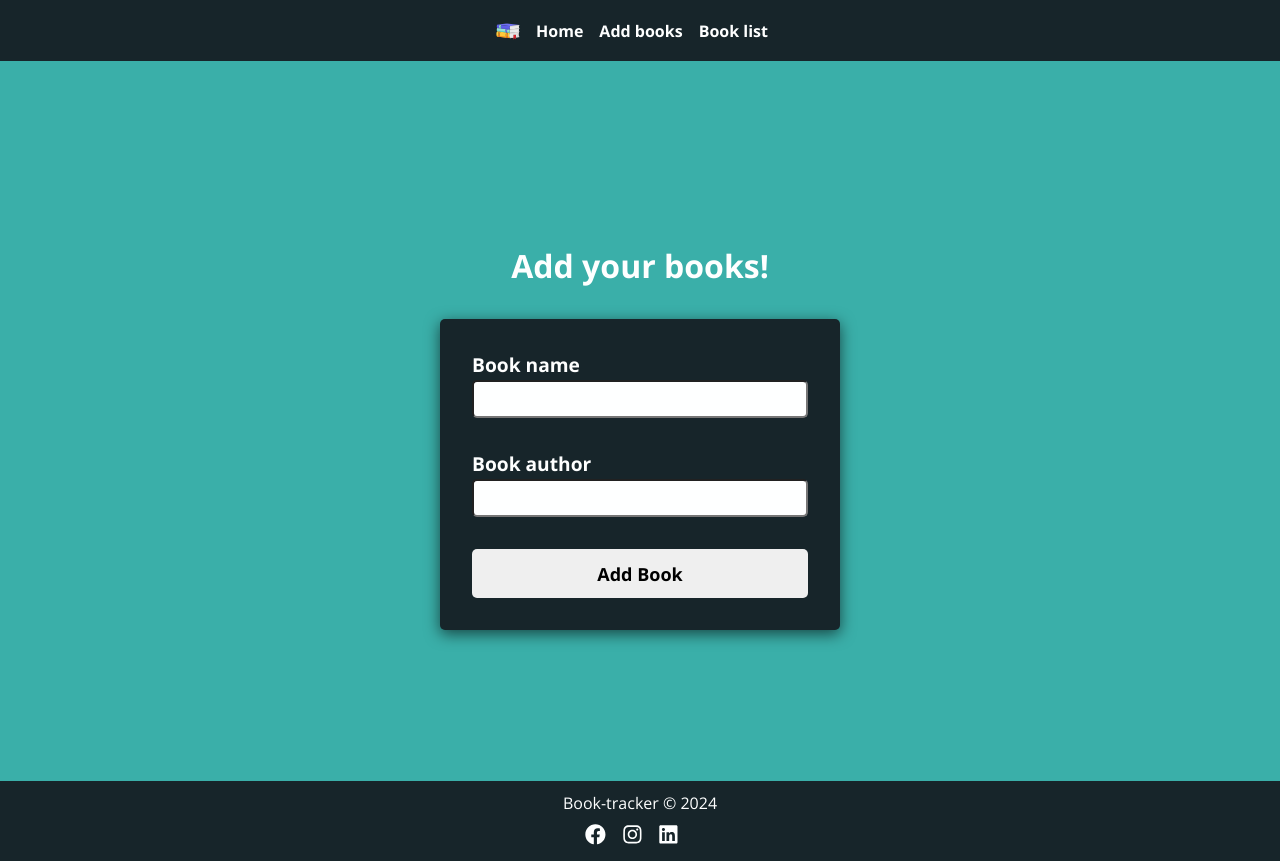
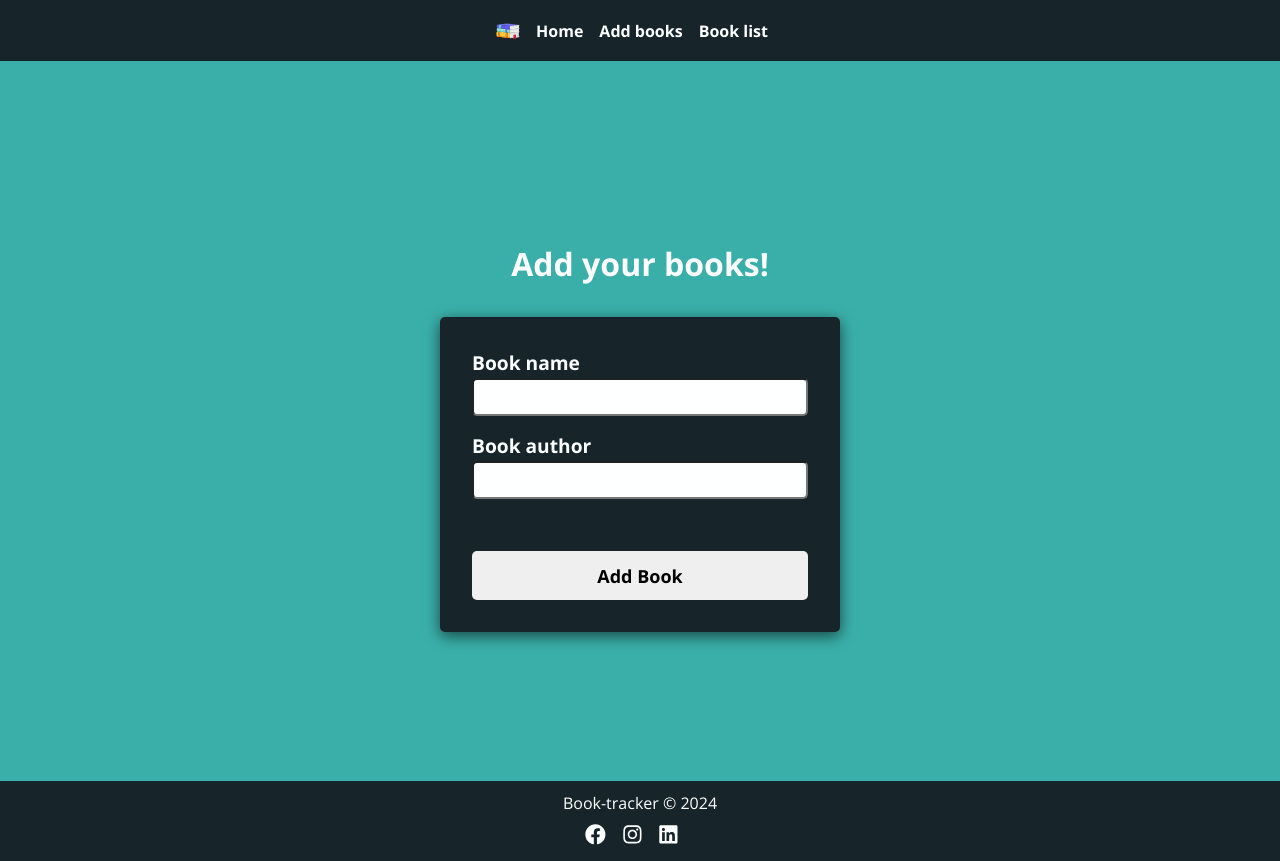
Before and after one commit to kaynan45/Portifolio, a React (Create React App) app in the folder Book-tracker/: page /add-books in a window 1280 px wide. Built offline with nearby package versions, Linux system fonts and the light colour scheme.

Commit message:
Trying to allocate information on the database

```diff
--- a/Book-tracker/src/components/form/Input.js
+++ b/Book-tracker/src/components/form/Input.js
@@ -1,10 +1,10 @@
 import styles from './Input.module.css'
 
-function Input({ label, type }) {
+function Input({ label, type, onChange }) {
   return (
     <div className={styles.book}>
       <label>{label}</label>
-      <input type={type} className={styles.bookInputs} />
+      <input type={type} className={styles.bookInputs} onChange={onChange}/>
     </div>
   );
 }
--- a/Book-tracker/src/components/pages/AddBooks.js
+++ b/Book-tracker/src/components/pages/AddBooks.js
@@ -1,24 +1,47 @@
+import Input from "../form/Input";
 import styles from "./AddBooks.module.css";
+import { useState } from "react";
 
 function AddBooks() {
-  function addBook(e) {
+  const [book, setBook] = useState({});
+  // const book = {
+  //   name: "book test",
+  //   author: "author test"
+  // }
+
+  function onChange(e) {
+    (setBook({...book,[e.target.value]: e.target.name}))
+    console.log(book)
+  }
+
+  function addBookName(e) {
     e.preventDefault();
-    alert("book added!");
+    fetch("http://localhost:5000/book-list", {
+      method: "POST",
+      headers: {
+        "Content-Type": "application/json",
+      },
+      body: JSON.stringify(book),
+    })
+      .then((response) => response.json())
+      .then((data) => {
+        console.log(data);
+      })
+      .catch((error) => console.log(error));
   }
 
   return (
     <section className={styles.bookSection}>
       <h1>Add your books!</h1>
       <form className={styles.booksForm}>
-        <div>
-          <label>Book name</label>
-          <input type="text" className={styles.bookInputs}/>
-        </div>
-        <div>
-          <label>Book author</label>
-          <input type="text" className={styles.bookInputs}/>
-        </div>
-        <input className={styles.addBook} value="Add Book" type="submit" onClick={addBook} />
+        <Input label="Book name" type="text" onChange={onChange}/>
+        <Input label="Book author" type="text" onChange={onChange}/>
+        <input
+          className={styles.addBook}
+          value="Add Book"
+          type="submit"
+          // onClick={addBookName}
+        />
       </form>
     </section>
   );
--- a/Book-tracker/src/components/pages/AddBooks.module.css
+++ b/Book-tracker/src/components/pages/AddBooks.module.css
@@ -24,36 +24,6 @@
   box-shadow: 0px 4px 15px rgba(0, 0, 0, 0.6);
 }
 
-.booksForm div {
-  display: flex;
-  flex-direction: column;
-  margin-bottom: 2em;
-}
-
-.booksForm label {
-  color: #feffff;
-  font-size: larger;
-  font-size: larger;
-  font-weight: bold;
-  margin-bottom: 2px;
-}
-
-.bookInputs {
-  height: 2em;
-  padding-left: 4px;
-  border-radius: 5px;
-  font-size: 1.2em;
-  background-color: #feffff;
-  color: #333;
-}
-
-.bookInputs:focus {
-  outline: none;
-  border-width: 3px;
-  border-color: #3aafa9;
-  box-shadow: 0 0 8px rgba(0, 0, 0, 0.1);
-}
-
 .addBook {
   padding: .7em;
   font-size: large;
@@ -62,6 +32,7 @@
   border-radius: 5px;
   cursor: pointer;
   transition: ease .3s;
+  margin-top: 2em;
 }
 
 .addBook:hover {
--- a/Book-tracker/src/components/pages/BookList.js
+++ b/Book-tracker/src/components/pages/BookList.js
@@ -6,7 +6,12 @@ function BookList() {
   const [book, setBook] = useState([]);
 
   useEffect(() => {
-    fetch("http://localhost:5000/book-list")
+    fetch("http://localhost:5000/book-list", {
+      method: "GET",
+      headers: {
+        "Content-Type": "application/json",
+      },
+    })
       .then((resp) => resp.json())
       .then((data) => {
         setBook(data);
```
